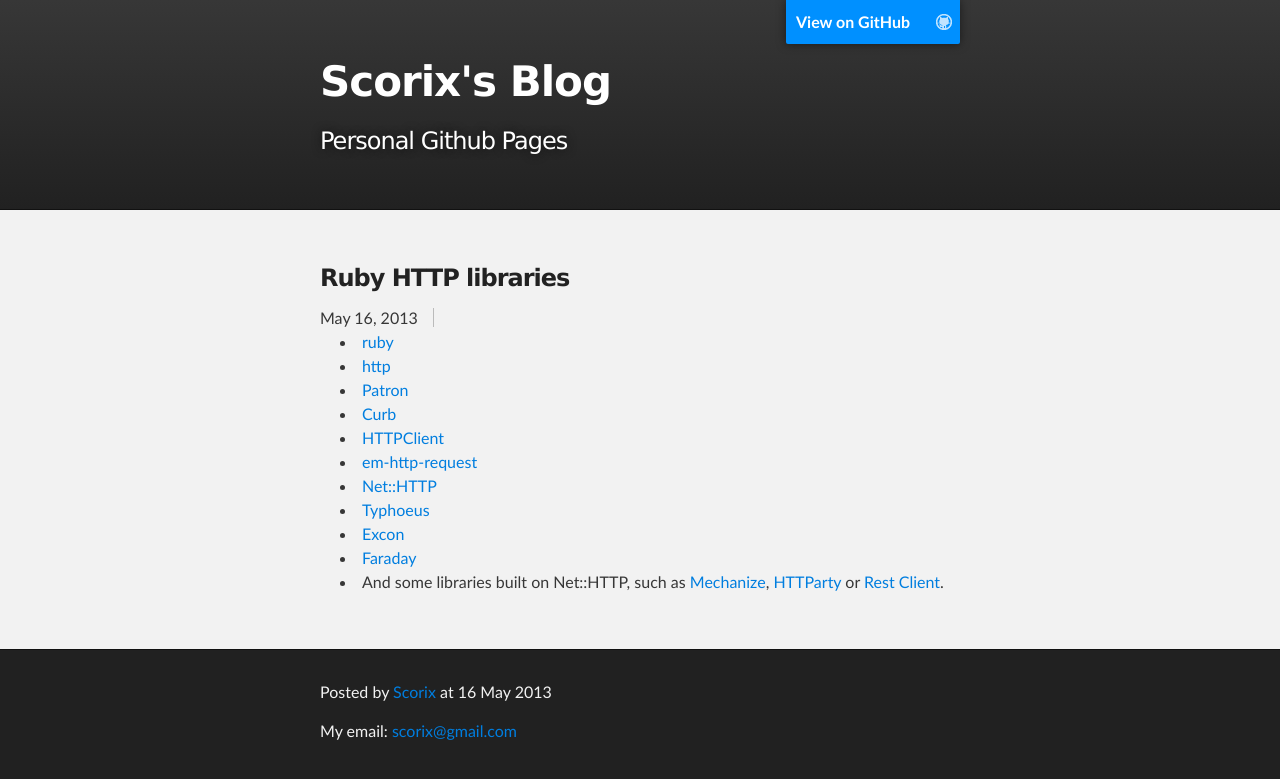
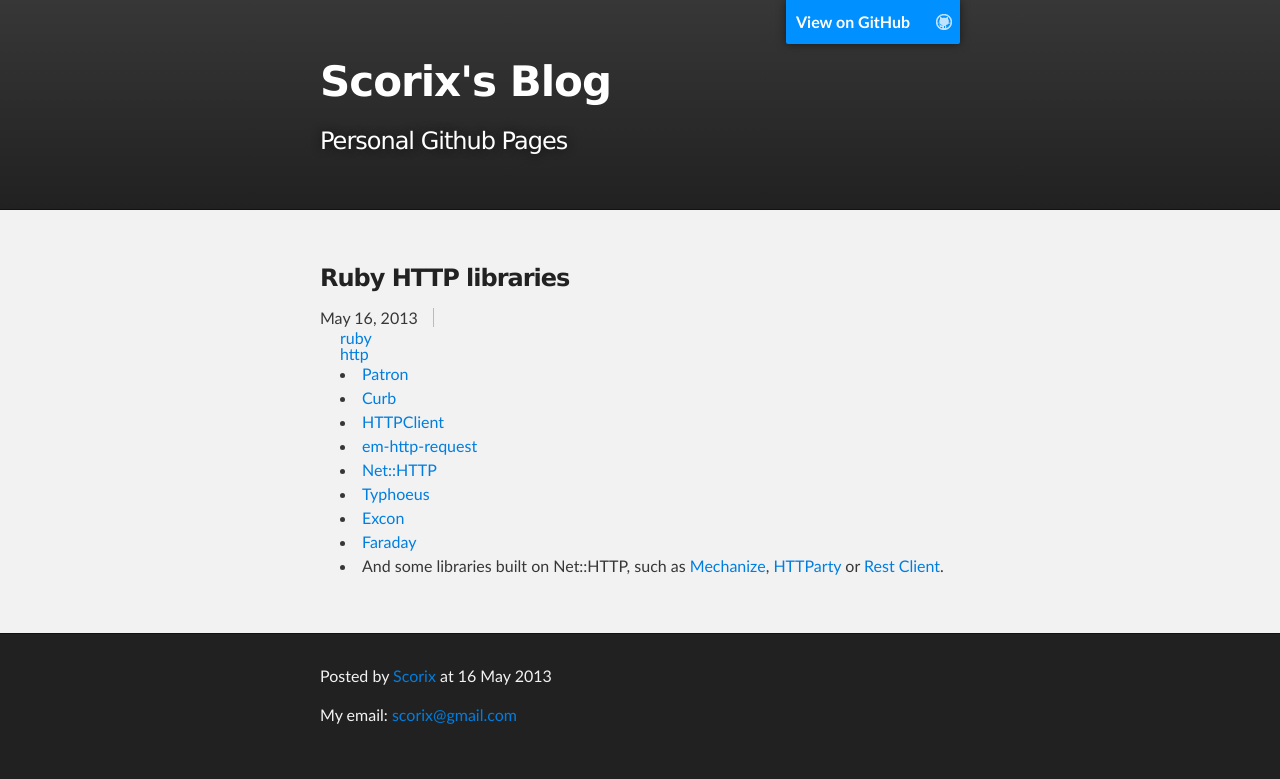
Before and after one commit to scorix/scorix.github.io, a Jekyll site: the page built from _posts/2013-05-16-ruby-http-libraries.markdown, in a window 1280 px wide. Shown: the top 779 px of the page. Built offline with Jekyll 4.4.1, drawn with Linux system fonts in a browser that asks for light colours; comment, search, counter and statistics services are not loaded.

Commit message:
add tag index page

```diff
--- a/css/stylesheet.css
+++ b/css/stylesheet.css
@@ -375,7 +375,6 @@
     background: #212121;
 }
 
-
 /*******************************************************************************
 post tags
 *******************************************************************************/
@@ -399,6 +398,18 @@
 ul.tag_list {
     margin-left: 52px;
     padding-bottom: 20px;
+}
+
+li.tag_list_item {
+    line-height: 1;
+    list-style: none;
+    margin: 0;
+}
+
+li.archive_list {
+    list-style: none;
+    margin: 0;
+    padding-bottom: 10px;
 }
 
 /*******************************************************************************
```
